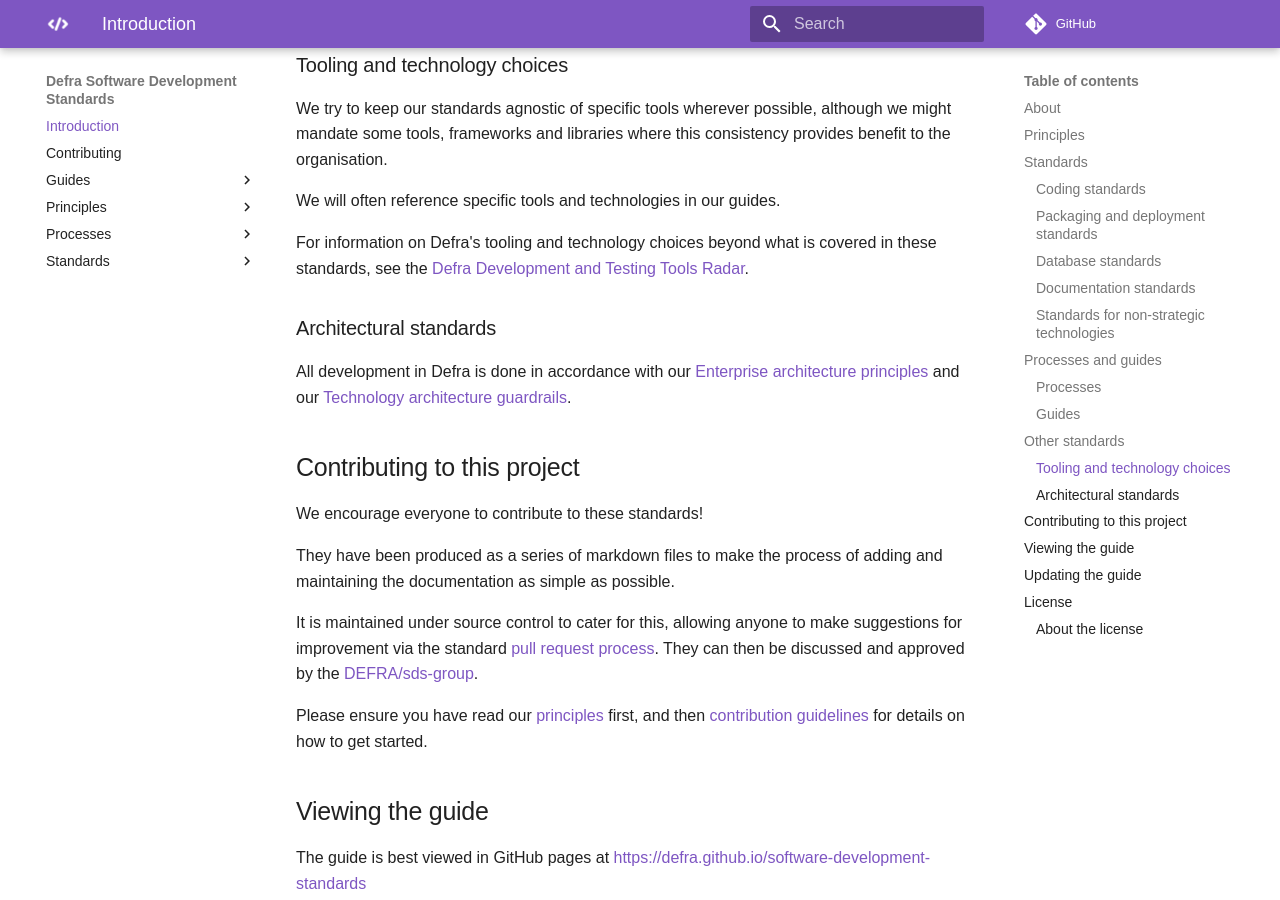
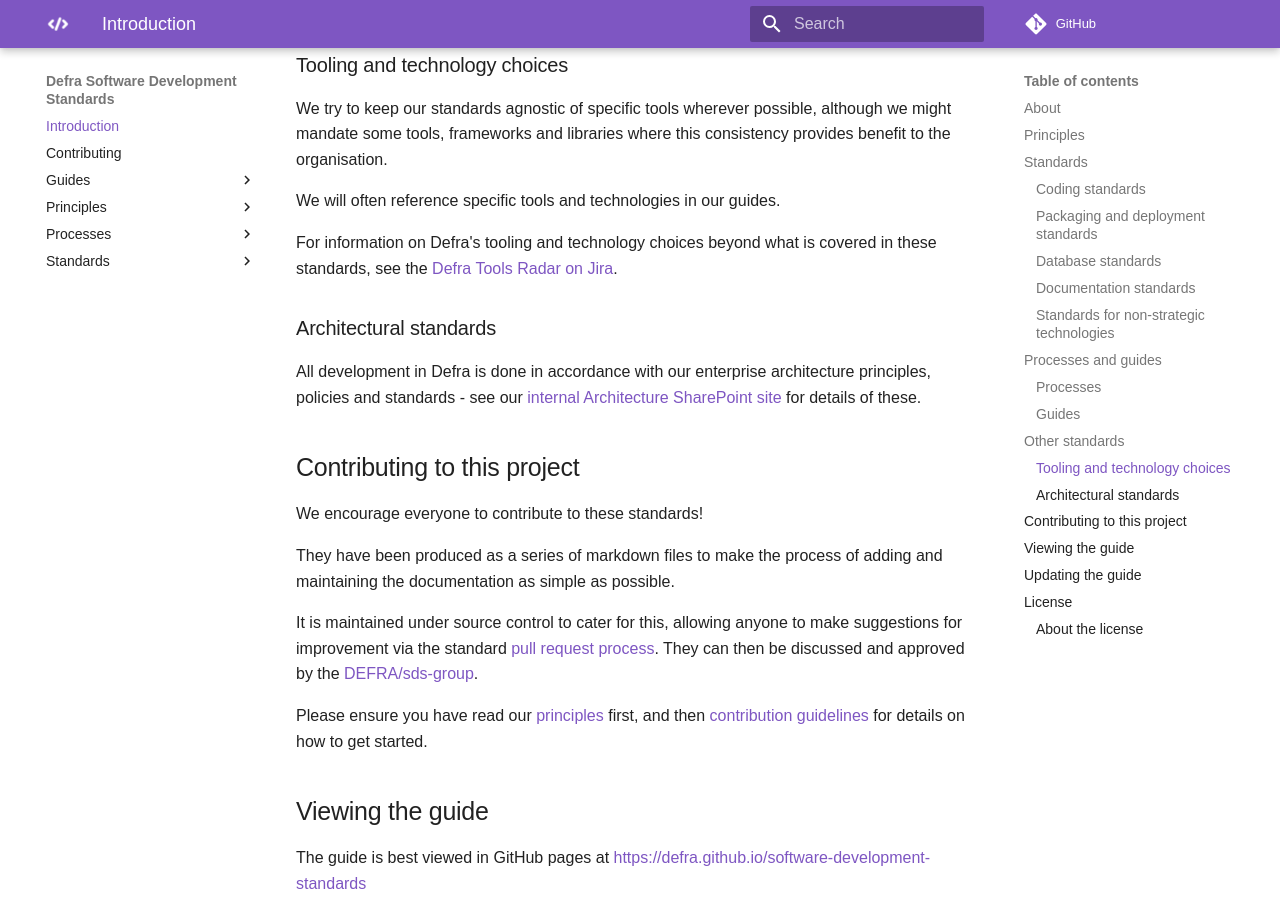
Before and after one commit to DEFRA/software-development-standards, an MkDocs documentation site: the page built from docs/README.md, in a window 1280 px wide and 900 px high, scrolled down 3017 px. Built offline with MkDocs 1.6.1 and Material for MkDocs 9.7.7, drawn with Linux system fonts in a browser that asks for light colours; some web fonts are replaced; comment, search, counter and statistics services are not loaded.

Commit message:
Added some links

```diff
--- a/docs/README.md
+++ b/docs/README.md
@@ -100,11 +100,11 @@ We try to keep our standards agnostic of specific tools wherever possible, altho
 
 We will often reference specific tools and technologies in our guides.
 
-For information on Defra's tooling and technology choices beyond what is covered in these standards, see the [Defra Development and Testing Tools Radar](https://linktbc).
+For information on Defra's tooling and technology choices beyond what is covered in these standards, see the [Defra Tools Radar on Jira](https://eaflood.atlassian.net/jira/software/projects/TR/boards/630).
 
 ### Architectural standards
 
-All development in Defra is done in accordance with our [Enterprise architecture principles](https://linktbc) and our [Technology architecture guardrails](https://linktbc).
+All development in Defra is done in accordance with our enterprise architecture principles, policies and standards - see our [internal Architecture SharePoint site](https://defra.sharepoint.com/teams/Team3221/sitepages/Nav-Architecture.aspx) for details of these.
 
 ## Contributing to this project
 
```
